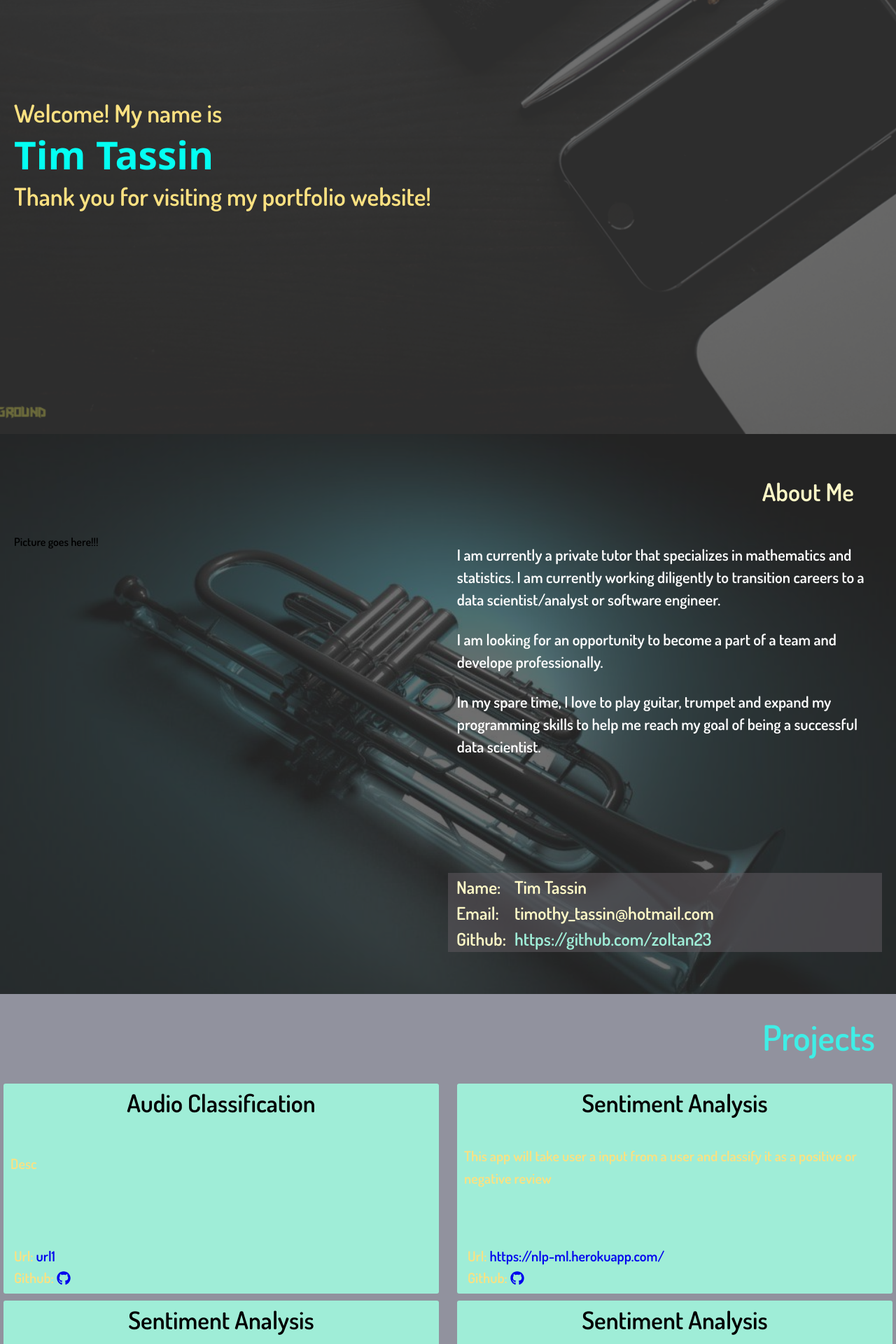
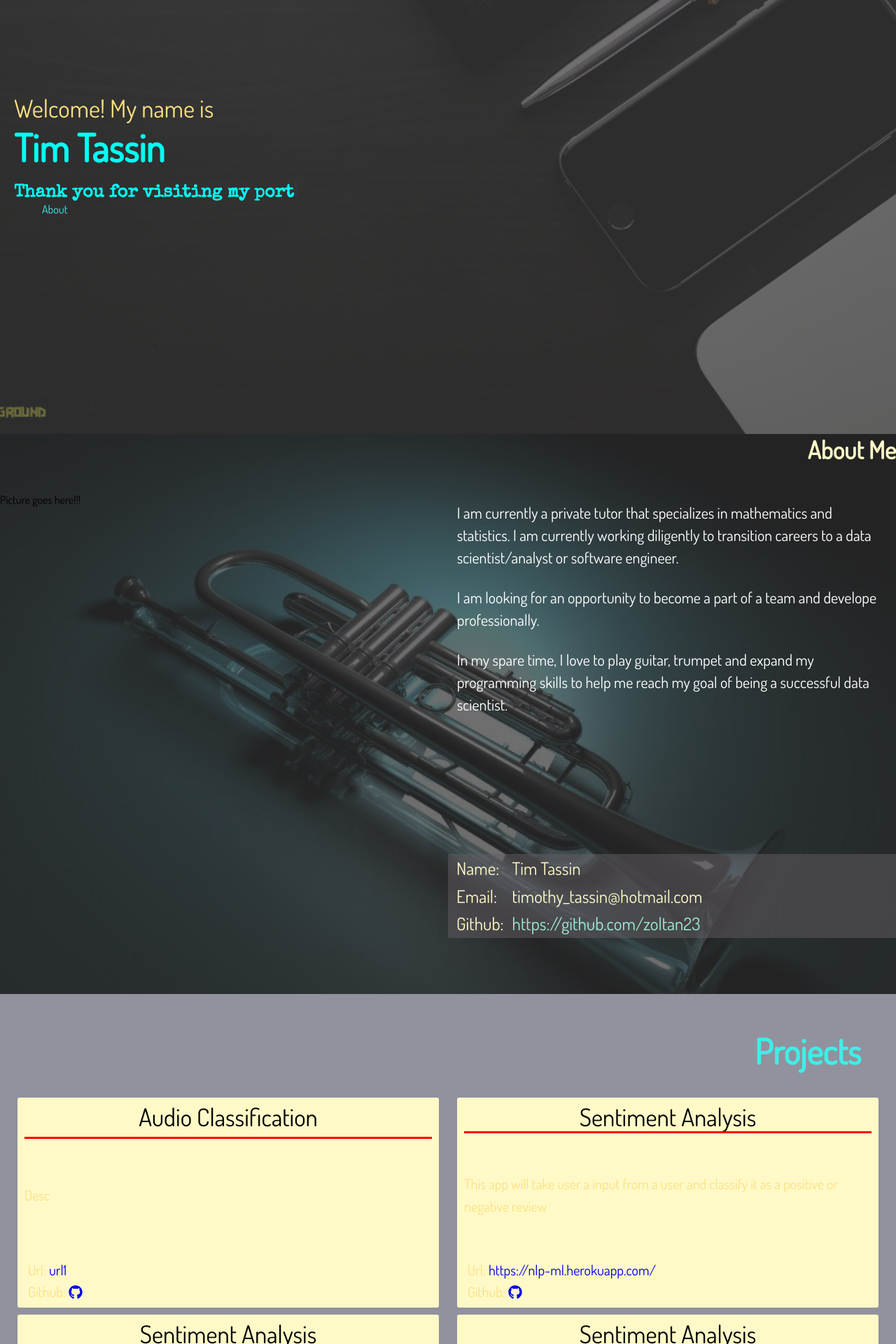
Before and after one commit to zoltan23/portfolio, a React (Create React App) app in the folder Client/: page / in a window 1280 px wide. Shown: the part 180-2100 px from the top of the page at 70% size. Built offline with nearby package versions, Linux system fonts and the light colour scheme.

Commit message:
deploying to heroku

```diff
--- a/Client/public/index.html
+++ b/Client/public/index.html
@@ -10,7 +10,8 @@
       content="Web site created using create-react-app"
     />
     <link rel="apple-touch-icon" href="%PUBLIC_URL%/logo192.png" />
-    <link href="https://fonts.googleapis.com/css2?family=Dosis:wght@600&display=swap" rel="stylesheet">
+    <link href="https://fonts.googleapis.com/css2?family=Dosis" rel="stylesheet">
+    <link href="https://fonts.googleapis.com/css2?family=Special+Elite&display=swap" rel="stylesheet">
     <link rel="manifest" href="%PUBLIC_URL%/manifest.json" />
     <title>React App</title>
   </head>
--- a/Client/src/App.js
+++ b/Client/src/App.js
@@ -7,11 +7,13 @@ import Knowledge from './screens/Knowledge';
 import Contact from './screens/Contact';
 import './App.css';
 import Test from './screens/Test';
+import Typewriter from './components/Typewriter';
 
 function App() {
   return (
     <>
       {/* <Test /> */}
+    {/* <Typewriter /> */}
       <Navbar />
       <Home />
       <About />
--- a/Client/src/components/Card.css
+++ b/Client/src/components/Card.css
@@ -1,5 +1,5 @@
 .card {
-    background-color: var(--color2);
+    background-color: var(--color3);
     border-radius: 3px;
     height: auto;
     margin: 5px;
@@ -11,6 +11,18 @@
 .card-header {
     font-size: 35px;
     text-align: center;
+}
+
+.header-line {
+    margin-top: -30px;
+    height: 3px;
+    width: 100%;
+    background: red;
+}
+
+.card-body {
+    color: yellow;
+    position: relative;
 }
 
 a {
@@ -25,11 +37,7 @@ a {
     color: purple;
 }
 
-.card-body {
-    color: yellow;
-    position: relative;
 
-}
 
 .card-body p {
     line-height: 1.6;
--- a/Client/src/components/Card.js
+++ b/Client/src/components/Card.js
@@ -9,6 +9,7 @@ export default function Card({ title, description, github, url }) {
             <div className="card-header">
                 {title}
             </div>
+            <div className="header-line"></div>
             <div className="card-body">
                 <p>{`${description}`}</p>
             </div>
--- a/Client/src/components/Typewriter.css
+++ b/Client/src/components/Typewriter.css
@@ -1,5 +1,6 @@
 .typewriter {
     font-size: 25px;
+    font-family: 'Special Elite', cursive;
 }
 
 .cursor {
--- a/Client/src/screens/About.css
+++ b/Client/src/screens/About.css
@@ -23,11 +23,11 @@
 
 #about-header h1 {
     float: right;
-    padding: 40px;
+    padding-bottom: 40px;
 }
 
 #about-content1 {
-  height: 300px;
+  height: 100%;
 }
 
 #about-content2 p {
@@ -37,7 +37,7 @@
 }
 
 #about-content2 {
-  height: 300px;
+  height: 100%;
 }
 
 #about-footer {
@@ -79,7 +79,7 @@ table td a:hover {
 
 #about-grid {
     display: grid;
-    height: 100%;
+    height: 100vh;
     grid-template-columns: 1fr;
     grid-template-rows: 1fr 2fr 2fr 1fr;
     grid-template-areas:
--- a/Client/src/screens/About.js
+++ b/Client/src/screens/About.js
@@ -4,7 +4,7 @@ import './About.css'
 export default function About() {
     return (
         <section id="about" className="img">
-            <div className="container">
+            <div className="">
             <div id="about-grid">
                 <div id="about-header"><h1>About Me</h1></div>
                 <div id="about-content1">
--- a/Client/src/screens/Home.css
+++ b/Client/src/screens/Home.css
@@ -13,7 +13,6 @@
 span {
       font-size: 55px;
       font-weight: 600;
-      font-family: 'Segoe UI', Tahoma, Geneva, Verdana, sans-serif;
       color: rgb(4, 255, 242);
   }
 
--- a/Client/src/screens/Home.js
+++ b/Client/src/screens/Home.js
@@ -1,5 +1,7 @@
 import React from 'react'
 import './Home.css'
+import Typewriter from '../components/Typewriter'
+import { Link, animateScroll as scroll } from "react-scroll/modules";
 
 export default function Home() {
     return (
@@ -8,8 +10,9 @@ export default function Home() {
                 <p>
                     Welcome!  My name is <br />
                     <span>Tim Tassin</span><br />
-            Thank you for visiting my portfolio website!
+            <Typewriter str="Thank you for visiting my portfolio website!" />
             </p>
+            <Link className="nav-item" to="about" activeClass="active" spy={true} smooth={true} duration={1000} offset={-60}>About</Link>
             </div>
         </section>
     )
--- a/Client/src/screens/Projects.js
+++ b/Client/src/screens/Projects.js
@@ -6,7 +6,7 @@ import data from '../assets/portfolio_data.json'
 export default function Projects() {
     console.log('data', data)
     return (
-        <section id="projects">
+        <section id="projects" className="container">
                 <h1>Projects</h1>
                 <div className="projects-grid">
                     {
```
Also changed, not shown: 2 other files (tests, documents, lock files or other folders). Lines whose indentation alone changed are shown as unchanged.
